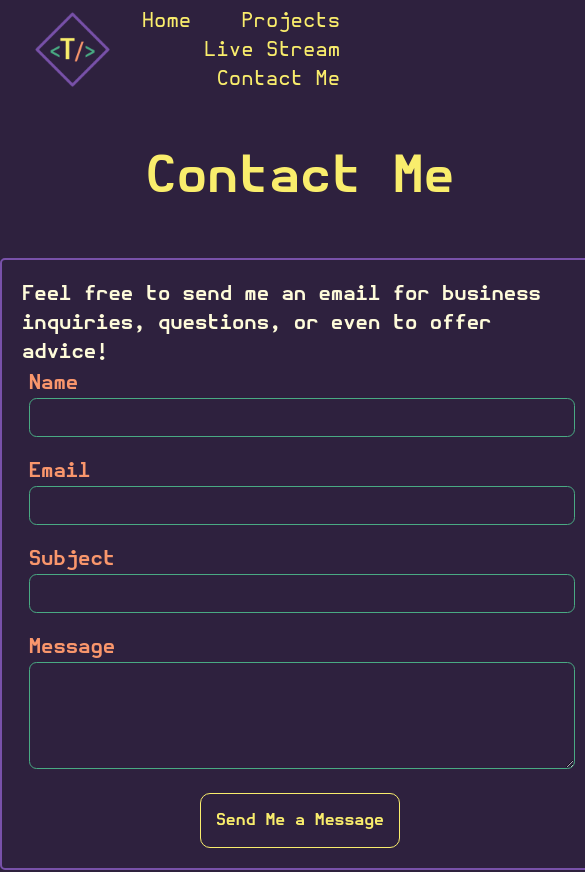
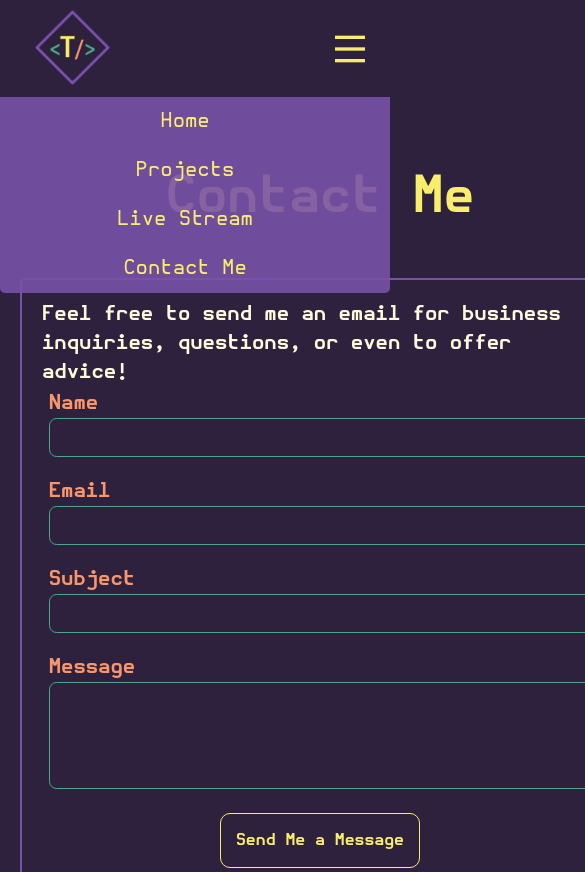
Before and after one commit to TropicsTheDev/PortfolioSite, a Next.js app in the folder client/: page /contact in a window 390 px wide. Shown: the top 872 px of the page, 585 px wide, since content can reach past the window. Built offline with nearby package versions, Linux system fonts and the light colour scheme; no server answers.

Commit message:
added burger menu forr mobile

```diff
--- a/client/components/Header.js
+++ b/client/components/Header.js
@@ -1,7 +1,36 @@
 import styles from "../styles/Header.module.css";
 import Link from "next/link";
+import { useState, useEffect } from "react";
+import { CSSTransition } from "react-transition-group";
 
 function Header(props) {
+  useEffect(() => {
+    const mediaQuery = window.matchMedia("(max-width: 750px)");
+    mediaQuery.addListener(handleMediaQuery);
+    handleMediaQuery(mediaQuery);
+
+    return () => {
+      mediaQuery.removeListener(handleMediaQuery);
+    };
+  }, []);
+
+  const [state, setState] = useState({
+    navVisible: true,
+    isSmallScreen: false,
+  });
+
+  const toggleNav = (event) => {
+    setState({ ...state, navVisible: !state.navVisible });
+  };
+
+  const handleMediaQuery = (mediaQuery) => {
+    if (mediaQuery.matches) {
+      setState({ ...state, isSmallScreen: true });
+    } else {
+      setState({ ...setState, isSmallScreen: false });
+    }
+  };
+
   return (
     <header className={styles.header}>
       <div className={styles.logo}>
@@ -12,6 +41,12 @@ function Header(props) {
           alt="tropics logo"
         />
       </div>
+      <CSSTransition
+        in={!state.isSmallScreen || state.navVisible}
+        timeout={350}
+        classNames="NavAnimation"
+        unmountOnExit
+      >
         <nav className={styles.nav}>
           <ul className={styles.nav_links}>
             <li className={styles.nav_link}>
@@ -36,6 +71,10 @@ function Header(props) {
             </li>
           </ul>
         </nav>
+      </CSSTransition>
+      <button className={styles.toggle_nav} onClick={toggleNav}>
+        <i className="ri-menu-line"></i>
+      </button>
     </header>
   );
 }
--- a/client/package.json
+++ b/client/package.json
@@ -14,6 +14,7 @@
     "next": "10.0.3",
     "react": "17.0.1",
     "react-dom": "17.0.1",
+    "react-transition-group": "^4.4.1",
     "remixicon": "^2.5.0"
   },
   "devDependencies": {}
--- a/client/pages/_app.js
+++ b/client/pages/_app.js
@@ -1,4 +1,5 @@
 import "../styles/globals.css";
+import "../styles/animation.css";
 import "remixicon/fonts/remixicon.css";
 
 function MyApp({ Component, pageProps }) {
--- a/client/styles/Header.module.css
+++ b/client/styles/Header.module.css
@@ -1,25 +1,25 @@
 .header {
   display: grid;
-  grid-template-columns: 100px 7fr;
+  grid-template-areas: "logo nav";
   align-items: center;
   grid-area: head;
 }
 
 .logo {
+  grid-area: logo;
   padding: 10px;
   margin-left: 25px;
 }
 .nav {
-  justify-self: right;
-  display: grid;
-  justify-items: right;
-  width: 100%;
+  grid-area: nav;
   font-family: Hermit;
 }
 
 .nav_links {
-  display: inline-block;
-  text-align: right;
+  display: grid;
+  grid-template-columns: repeat(4, auto);
+  justify-items: center;
+  align-items: center;
   list-style: none;
   margin: 0;
   padding: 0;
@@ -37,14 +37,13 @@
 .nav_link {
   display: inline-block;
   text-align: right;
-  margin-right: 50px;
   color: var(--yellow);
 }
-.nav_link a{
+.nav_link a {
   display: inline-block;
   text-decoration: none;
   width: 100%;
-  transition: .5s;
+  transition: 0.5s;
   font-size: 2rem;
 }
 
@@ -54,3 +53,55 @@
   text-decoration: underline;
   color: var(--yWhite);
 }
+
+.toggle_nav {
+  display: none;
+}
+
+@media screen and (max-width: 750px) {
+  .header {
+    grid-template-areas:
+      "logo btn"
+      "nav nav";
+  }
+
+  .toggle_nav {
+    display: block;
+    text-align: right;
+    background-color: var(--background);
+    padding: 0;
+    border: none;
+    margin-right: 1rem;
+    color: var(--yellow);
+  }
+
+  .toggle_nav i {
+    font-size: 4rem;
+    display: inline-block;
+    padding: 1rem;
+    transition: 0.5s;
+  }
+
+  .toggle_nav:active i {
+    transform: scale(1.5);
+    color: var(--yWhite);
+  }
+
+  .nav_links {
+    position: relative;
+    padding: 1rem;
+    grid-template-rows: repeat(4, auto);
+    grid-row-gap: 2rem;
+    grid-template-columns: none;
+    background-color: var(--overlay);
+    border-radius:  0  0 5px 5px;
+    z-index: 1;
+  }
+
+  .nav_link {
+    display: block;
+    margin-right: 2rem;
+  }
+
+
+}
--- /dev/null
+++ b/client/styles/animation.css
@@ -0,0 +1,18 @@
+/* animations stuff */
+.NavAnimation-enter {
+  opacity: 0;
+  transform: scale(1.5);
+}
+.NavAnimation-enter-active {
+  opacity: 1;
+  transform: translateX(0);
+  transition: opacity .5s, transform .5s;
+}
+.NavAnimation-exit {
+  opacity: 1;
+}
+.NavAnimation-exit-active {
+  opacity: 0;
+  transform: scale(1.5);
+  transition: opacity .5s, transform .5s;
+}
--- a/client/styles/globals.css
+++ b/client/styles/globals.css
@@ -24,6 +24,7 @@ body {
   /* primary colors */
   --yellow: #F9ED6C;
   --purple: #7851A9;
+  --overlay: rgba(121, 81, 169, 0.89);
   --background: #2E213E;
   --green: #49AA83;
   --orange: #F9966C;
@@ -64,3 +65,9 @@ main{
   max-width: 1200px;
   margin: 0 auto;
 }
+
+@media screen and (max-width: 1999px ) {
+  main {
+    padding: 2rem;
+  }
+}
--- a/package.json
+++ b/package.json
@@ -29,6 +29,7 @@
   },
   "homepage": "https://github.com/TropicsTheDev/PortfolioSite#readme",
   "devDependencies": {
-    "concurrently": "^5.3.0"
+    "concurrently": "^5.3.0",
+    "nodemon": "^2.0.6"
   }
 }
```
Also changed, not shown: 2 other files (tests, documents, lock files or other folders). Lines whose indentation alone changed are shown as unchanged.
